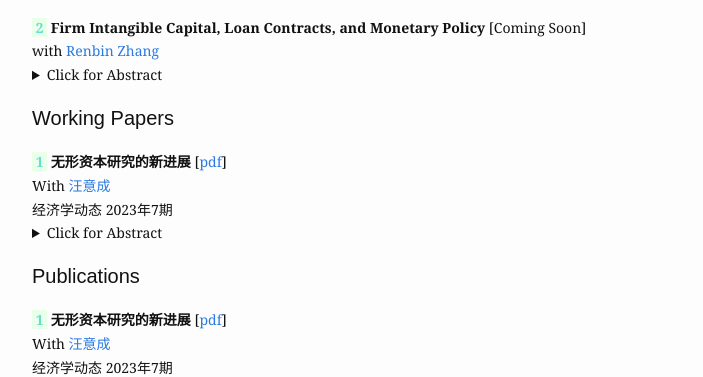
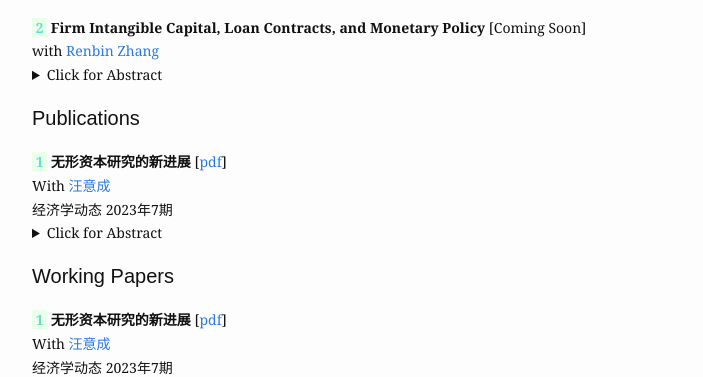
Before and after one commit to ShijunYou-Econ/homepage, a Jekyll site: the page built from research.md, in a window 1280 px wide. Shown: the part 321-698 px from the top of the page, without its empty margins (288-991 px from the left). Built offline with Jekyll 4.4.1, drawn with Linux system fonts in a browser that asks for light colours.

Commit message:
Update work.html

```diff
--- a/_layouts/work.html
+++ b/_layouts/work.html
@@ -31,8 +31,8 @@
             </span>
           </div>
           {% endfor %}
-          <h1 class="page-heading">Working Papers</h1>
-           {% for item in page.items %}
+          <h1 class="page-heading">Publications</h1>
+           {% for item in page.publica %}
           <div class="work-item" style="margin-bottom: -2em;">
             <span class="work-text">
               <span style="color:#66DFCC;background-color:#E9FFE9"><strong>&nbsp;{{ item.numbering }}&nbsp;</strong></span>
@@ -54,8 +54,8 @@
             </span>
           </div>
           {% endfor %}
-          <h1 class="page-heading">Publications</h1>
-           {% for item in page.publica %}
+          <h1 class="page-heading">Working Papers</h1>
+           {% for item in page.items %}
           <div class="work-item" style="margin-bottom: -2em;">
             <span class="work-text">
               <span style="color:#66DFCC;background-color:#E9FFE9"><strong>&nbsp;{{ item.numbering }}&nbsp;</strong></span>
```
